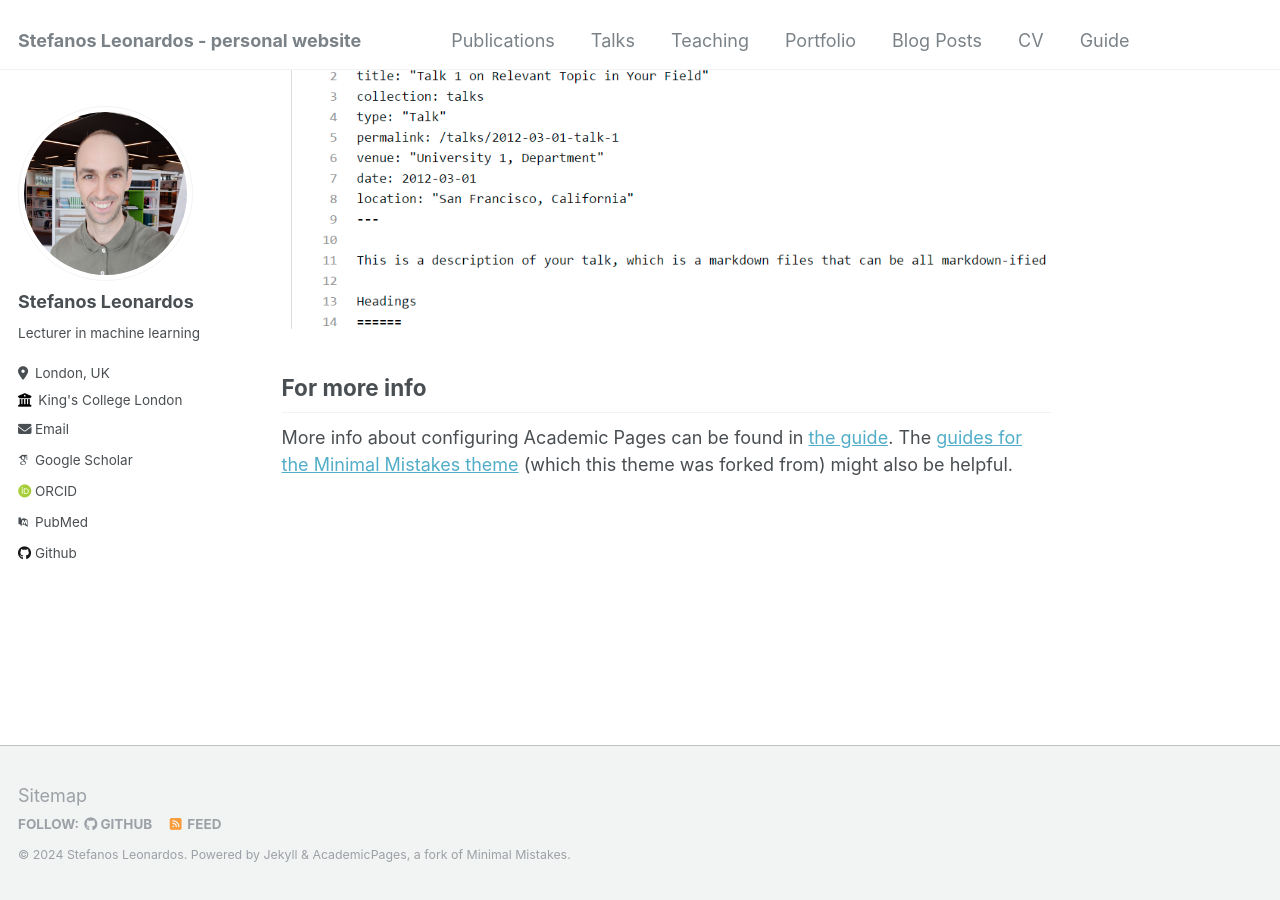
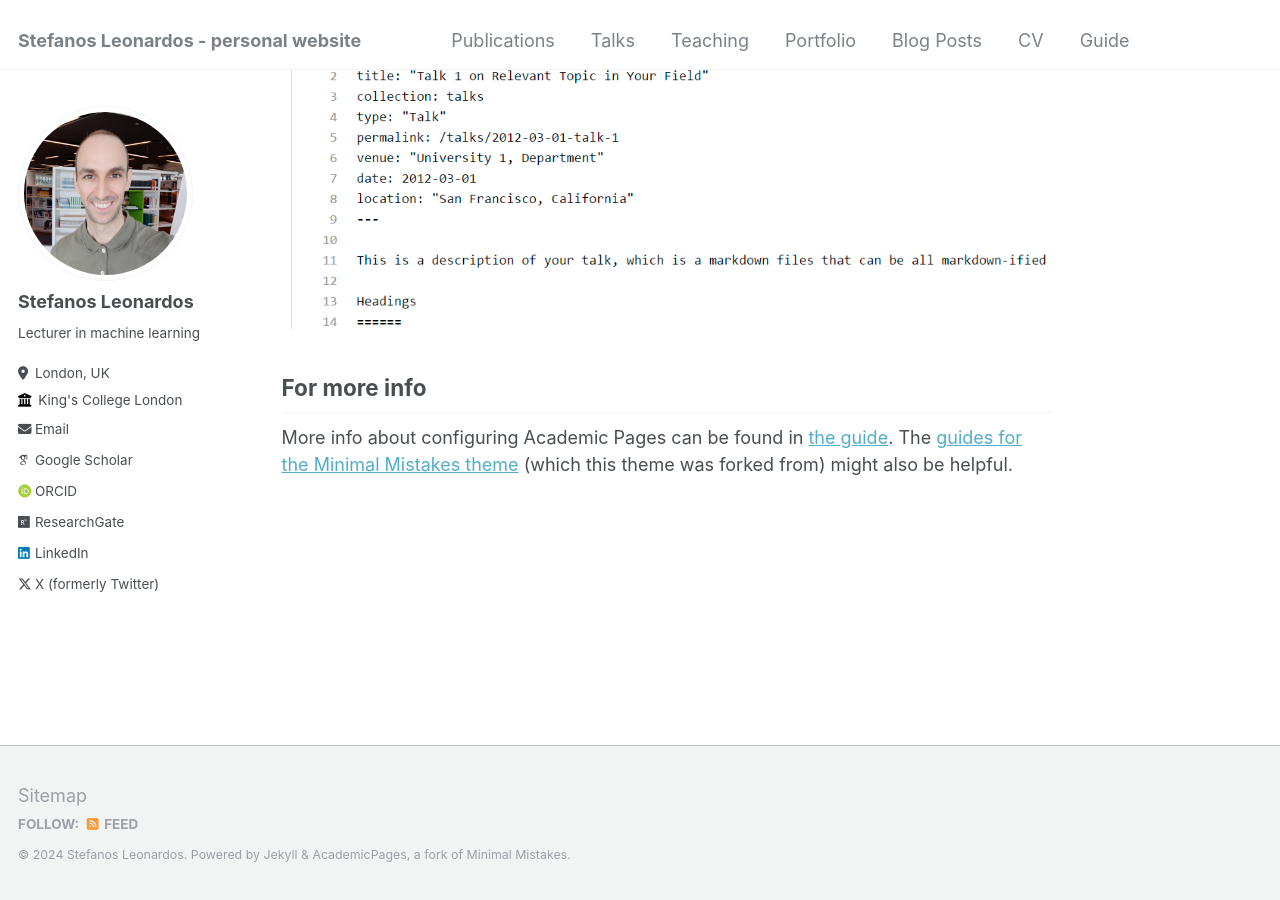
Before and after one commit to stefanosleonardos/stefanosleonardos.github.io, a Jekyll site: the page built from _pages/about.md, in a window 1280 px wide and 900 px high, scrolled down 2660 px. Built offline with Jekyll 4.4.1, drawn with Linux system fonts in a browser that asks for light colours; some web fonts are replaced; some of the changed lines change nothing that is shown.

Commit message:
Update _config.yml

```diff
--- a/_config.yml
+++ b/_config.yml
@@ -36,14 +36,14 @@ author:
   impactstory      : # URL
   orcid            : "https://orcid.org/0000-0002-1498-1490"
   semantic         : # URL
-  pubmed           : ""
-  researchgate     : # URL
+  pubmed           : # URL
+  researchgate     : "https://www.researchgate.net/profile/Stefanos-Leonardos"
 
   # Repositories and software development
   bitbucket        : # Username - Update with your username on the site
   codepen          : # Username
   dribbble         : # Username
-  github           : "academicpages"
+  github           : # Username
   kaggle           : # Username
   stackoverflow    : # User number or user number and name (i.e., use "1" or "1/jeff-atwood")
 
@@ -57,7 +57,7 @@ author:
   keybase          : # Username
   instagram        : # Username
   lastfm           : # Username
-  linkedin         : # Username
+  linkedin         : "stefanos-leonardos"
   mastodon         : # URL
   medium           : # URL
   pinterest        : # Username
@@ -65,7 +65,7 @@ author:
   steam            : # Username
   telegram         : # URL
   tumblr           : # Username
-  twitter          : # Username for X / Twitter
+  twitter          : "StefLeonardos"
   vine             : # Username
   weibo            : # Username
   wikipedia        : # Username
```
